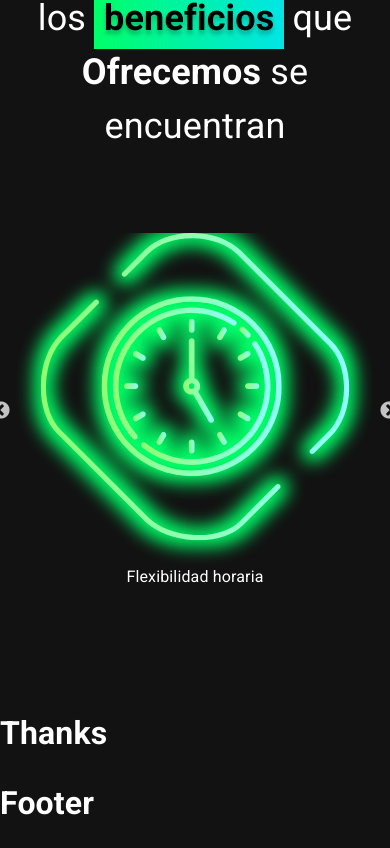
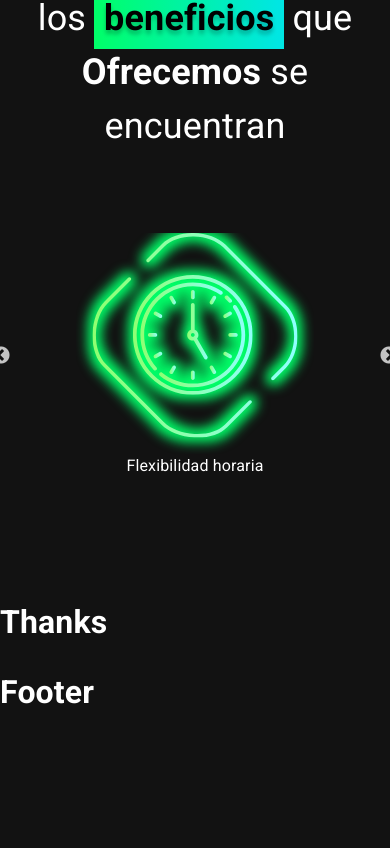
Before and after one commit to andresrubiot/mui-landing-page, a React (Create React App) app: page / in a window 390 px wide. Shown: the part 1103-1951 px from the top of the page. After the commit the page ends 1840 px from the top, so only its background shows below. Built offline with nearby package versions, Linux system fonts and the light colour scheme.

Commit message:
Responsive SlickCarousel

```diff
--- a/src/components/SlickCarousel.jsx
+++ b/src/components/SlickCarousel.jsx
@@ -71,7 +71,7 @@ class SlickCarousel extends Component {
             <Slider {...settings}>
                 {
                     benefits.map((benefit) => (
-                        <Grid item xs={12} sm={8} my={10} key={ benefit.txt }>
+                        <Grid item xs={8} sm={8} my={10} key={ benefit.txt }>
                             <CardMedia
                                 component="img"
                                 image={ benefit.src }
```
